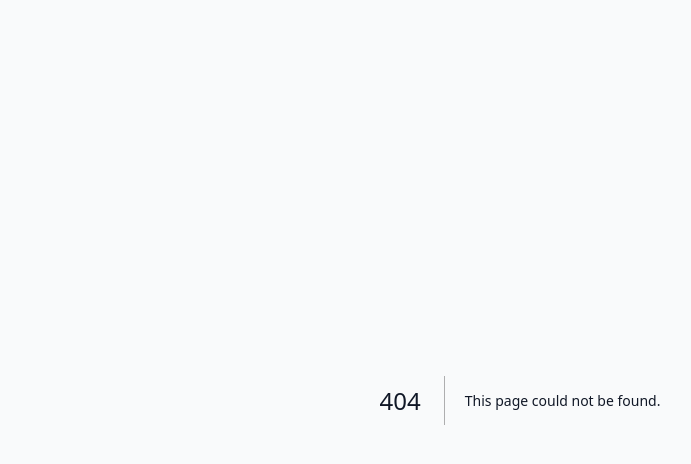
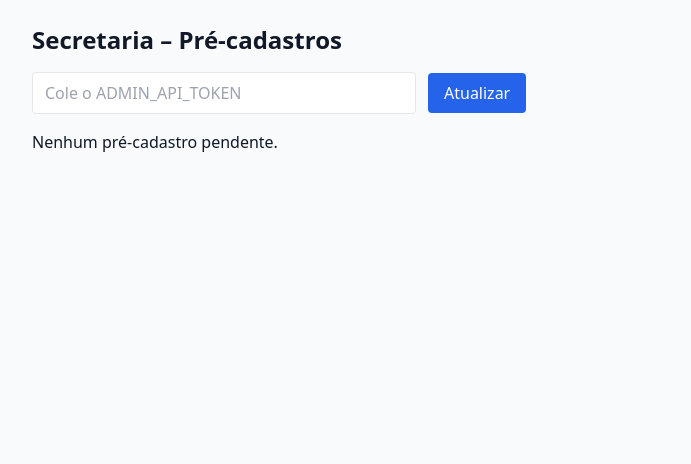
Before and after one commit to leandrogomesti-cmd/clinica-web, a Next.js app: page /secretaria in a window 1280 px wide. Before the commit this address had no page. Shown: the top 464 px of the page, without its empty margins (120-811 px from the left). Built offline with nearby package versions, Linux system fonts and the light colour scheme.

Commit message:
feat(secretaria): lista intake pendentes + aprovação via RPC

```diff
--- /dev/null
+++ b/app/api/intake/approve/route.ts
@@ -0,0 +1,33 @@
+import { NextResponse } from "next/server";
+import { supabaseAdmin } from "@/lib/supabaseAdmin";
+
+function assertAuth(req: Request) {
+  const hdr = req.headers.get("authorization") || "";
+  const token = hdr.replace(/^Bearer\s+/i, "");
+  if (!token || token !== process.env.ADMIN_API_TOKEN) {
+    return false;
+  }
+  return true;
+}
+
+export async function POST(req: Request) {
+  if (!assertAuth(req)) {
+    return NextResponse.json({ error: "unauthorized" }, { status: 401 });
+  }
+
+  const body = await req.json().catch(() => ({}));
+  const { id } = body as { id?: string };
+
+  if (!id) {
+    return NextResponse.json({ error: "id é obrigatório" }, { status: 400 });
+  }
+
+  // Chama a função que você criou no SQL: promover_intake_paciente(uuid)
+  const { data, error } = await supabaseAdmin
+    .rpc("promover_intake_paciente", { p_intake_id: id });
+
+  if (error) {
+    return NextResponse.json({ error: error.message }, { status: 500 });
+  }
+  return NextResponse.json({ ok: true, paciente_id: data });
+}
--- /dev/null
+++ b/app/api/intake/list/route.ts
@@ -0,0 +1,28 @@
+import { NextResponse } from "next/server";
+import { supabaseAdmin } from "@/lib/supabaseAdmin";
+
+function assertAuth(req: Request) {
+  const hdr = req.headers.get("authorization") || "";
+  const token = hdr.replace(/^Bearer\s+/i, "");
+  if (!token || token !== process.env.ADMIN_API_TOKEN) {
+    return false;
+  }
+  return true;
+}
+
+export async function GET(req: Request) {
+  if (!assertAuth(req)) {
+    return NextResponse.json({ error: "unauthorized" }, { status: 401 });
+  }
+
+  const { data, error } = await supabaseAdmin
+    .from("pacientes_intake")
+    .select("*")
+    .eq("status", "PENDENTE")
+    .order("created_at", { ascending: true });
+
+  if (error) {
+    return NextResponse.json({ error: error.message }, { status: 500 });
+  }
+  return NextResponse.json({ items: data });
+}
--- /dev/null
+++ b/app/secretaria/page.tsx
@@ -0,0 +1,149 @@
+"use client";
+
+import { useEffect, useState } from "react";
+
+type Intake = {
+  id: string;
+  nome: string;
+  telefone_whatsapp: string | null;
+  email: string | null;
+  cidade: string | null;
+  estado: string | null;
+  convenio: string | null;
+  created_at: string;
+  status: string;
+};
+
+export default function SecretariaPage() {
+  const [token, setToken] = useState("");
+  const [itens, setItens] = useState<Intake[]>([]);
+  const [loading, setLoading] = useState(false);
+  const [msg, setMsg] = useState<string | null>(null);
+
+  const fetchItens = async () => {
+    if (!token) return;
+    setLoading(true);
+    setMsg(null);
+    try {
+      const res = await fetch("/api/intake/list", {
+        headers: { Authorization: `Bearer ${token}` },
+        cache: "no-store",
+      });
+      const json = await res.json();
+      if (!res.ok) throw new Error(json?.error || "Falha ao listar");
+      setItens(json.items || []);
+    } catch (e: any) {
+      setMsg(e.message);
+    } finally {
+      setLoading(false);
+    }
+  };
+
+  const aprovar = async (id: string) => {
+    if (!token) return;
+    setMsg(null);
+    try {
+      const res = await fetch("/api/intake/approve", {
+        method: "POST",
+        headers: {
+          "Content-Type": "application/json",
+          Authorization: `Bearer ${token}`,
+        },
+        body: JSON.stringify({ id }),
+      });
+      const json = await res.json();
+      if (!res.ok) throw new Error(json?.error || "Falha ao aprovar");
+      setMsg("Cadastro aprovado com sucesso!");
+      // Recarrega lista
+      fetchItens();
+    } catch (e: any) {
+      setMsg(e.message);
+    }
+  };
+
+  useEffect(() => {
+    // opcional: carregar automaticamente se já tiver token salvo no sessionStorage
+    const saved = sessionStorage.getItem("ADMIN_API_TOKEN");
+    if (saved) {
+      setToken(saved);
+    }
+  }, []);
+
+  useEffect(() => {
+    if (token) {
+      sessionStorage.setItem("ADMIN_API_TOKEN", token);
+      fetchItens();
+    }
+    // eslint-disable-next-line react-hooks/exhaustive-deps
+  }, [token]);
+
+  return (
+    <main className="mx-auto max-w-5xl p-6">
+      <h1 className="text-2xl font-semibold mb-4">Secretaria – Pré-cadastros</h1>
+
+      <div className="mb-4 flex items-center gap-3">
+        <input
+          type="password"
+          placeholder="Cole o ADMIN_API_TOKEN"
+          value={token}
+          onChange={(e) => setToken(e.target.value)}
+          className="border rounded px-3 py-2 w-full md:w-96"
+        />
+        <button
+          onClick={fetchItens}
+          className="px-4 py-2 rounded bg-blue-600 text-white hover:bg-blue-700"
+        >
+          Atualizar
+        </button>
+      </div>
+
+      {msg && <p className="mb-3 text-sm">{msg}</p>}
+
+      {loading ? (
+        <p>Carregando…</p>
+      ) : itens.length === 0 ? (
+        <p>Nenhum pré-cadastro pendente.</p>
+      ) : (
+        <div className="overflow-auto border rounded">
+          <table className="min-w-full text-sm">
+            <thead>
+              <tr className="bg-gray-100 text-left">
+                <th className="p-2">Nome</th>
+                <th className="p-2">WhatsApp</th>
+                <th className="p-2">E-mail</th>
+                <th className="p-2">Cidade/UF</th>
+                <th className="p-2">Convênio</th>
+                <th className="p-2">Criado em</th>
+                <th className="p-2">Ação</th>
+              </tr>
+            </thead>
+            <tbody>
+              {itens.map((it) => (
+                <tr key={it.id} className="border-t">
+                  <td className="p-2">{it.nome}</td>
+                  <td className="p-2">{it.telefone_whatsapp ?? "—"}</td>
+                  <td className="p-2">{it.email ?? "—"}</td>
+                  <td className="p-2">
+                    {(it.cidade || "—")}/{it.estado || "—"}
+                  </td>
+                  <td className="p-2">{it.convenio || "—"}</td>
+                  <td className="p-2">
+                    {new Date(it.created_at).toLocaleString("pt-BR")}
+                  </td>
+                  <td className="p-2">
+                    <button
+                      onClick={() => aprovar(it.id)}
+                      className="px-3 py-1 rounded bg-emerald-600 text-white hover:bg-emerald-700"
+                    >
+                      Aprovar
+                    </button>
+                  </td>
+                </tr>
+              ))}
+            </tbody>
+          </table>
+        </div>
+      )}
+    </main>
+  );
+}
--- /dev/null
+++ b/lib/supabaseAdmin.ts
@@ -0,0 +1,8 @@
+import { createClient } from "@supabase/supabase-js";
+
+const url = process.env.NEXT_PUBLIC_SUPABASE_URL!;
+const serviceRoleKey = process.env.SUPABASE_SERVICE_ROLE_KEY!;
+
+export const supabaseAdmin = createClient(url, serviceRoleKey, {
+  auth: { persistSession: false, autoRefreshToken: false },
+});
```
